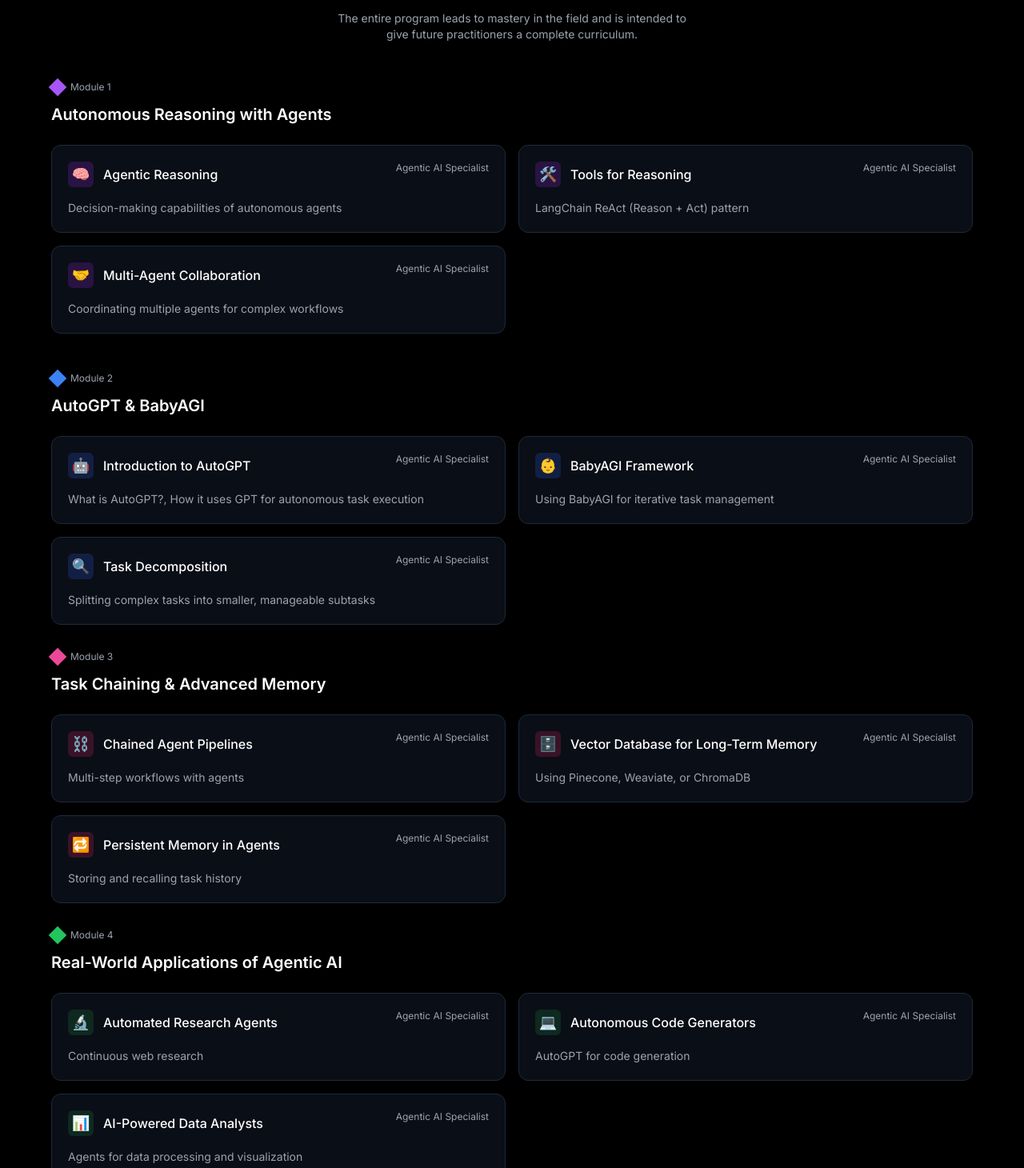
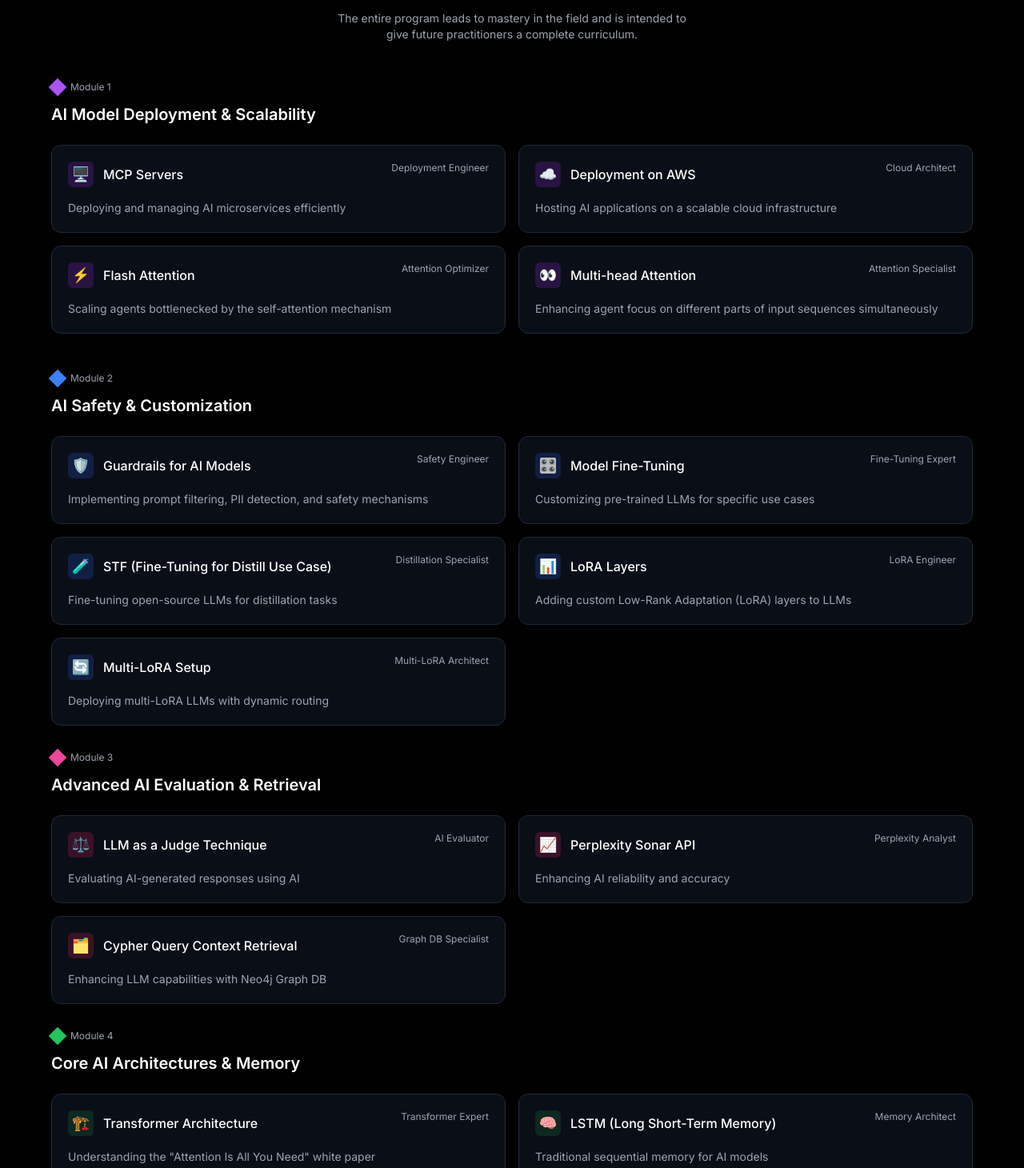
Before and after one commit to LWintern/the-agentic-ai, a Next.js app: page /advancedagenticai in a window 1280 px wide. Shown: the part 610-2070 px from the top of the page at 80% size. Built offline with nearby package versions, Linux system fonts and the light colour scheme.

Commit message:
add content

```diff
--- a/src/components/advancedagenticai/CoursePage/Roadmap.tsx
+++ b/src/components/advancedagenticai/CoursePage/Roadmap.tsx
@@ -96,122 +96,137 @@
   const roadmapData: ModuleData[] = [
     {
       level: 1,
-      title: "Autonomous Reasoning with Agents",
+      title: "AI Model Deployment & Scalability",
       capsules: [
         {
-          name: "Agentic Reasoning",
+          name: "MCP Servers",
           outcome: [
-            "Decision-making capabilities of autonomous agents",
+            "Deploying and managing AI microservices efficiently"
           ],
-          badge: "Agentic AI Specialist",
-          icon: "🧠"
+          badge: "Deployment Engineer",
+          icon: "🖥️"
         },
         {
-          name: "Tools for Reasoning",
+          name: "Deployment on AWS",
           outcome: [
-            "LangChain ReAct (Reason + Act) pattern",
+            "Hosting AI applications on a scalable cloud infrastructure"
           ],
-          badge: "Agentic AI Specialist",
-          icon: "🛠️"
+          badge: "Cloud Architect",
+          icon: "☁️"
         },
         {
-          name: "Multi-Agent Collaboration",
+          name: "Flash Attention",
           outcome: [
-            "Coordinating multiple agents for complex workflows",
+            "Scaling agents bottlenecked by the self-attention mechanism"
           ],
-          badge: "Agentic AI Specialist",
-          icon: "🤝"
+          badge: "Attention Optimizer",
+          icon: "⚡"
+        },
+        {
+          name: "Multi-head Attention",
+          outcome: [
+            "Enhancing agent focus on different parts of input sequences simultaneously"
+          ],
+          badge: "Attention Specialist",
+          icon: "👀"
         }
       ]
     },
     {
       level: 2,
-      title: "AutoGPT & BabyAGI",
+      title: "AI Safety & Customization",
       capsules: [
         {
-          name: "Introduction to AutoGPT",
+          name: "Guardrails for AI Models",
           outcome: [
-            "What is AutoGPT?",
-            "How it uses GPT for autonomous task execution"
+            "Implementing prompt filtering, PII detection, and safety mechanisms"
           ],
-          badge: "Agentic AI Specialist",
-          icon: "🤖"
+          badge: "Safety Engineer",
+          icon: "🛡️"
         },
         {
-          name: "BabyAGI Framework",
+          name: "Model Fine-Tuning",
           outcome: [
-            "Using BabyAGI for iterative task management"
+            "Customizing pre-trained LLMs for specific use cases"
           ],
-          badge: "Agentic AI Specialist",
-          icon: "👶"
+          badge: "Fine-Tuning Expert",
+          icon: "🎛️"
         },
         {
-          name: "Task Decomposition",
+          name: "STF (Fine-Tuning for Distill Use Case)",
           outcome: [
-            "Splitting complex tasks into smaller, manageable subtasks"
+            "Fine-tuning open-source LLMs for distillation tasks"
           ],
-          badge: "Agentic AI Specialist",
-          icon: "🔍"
+          badge: "Distillation Specialist",
+          icon: "🧪"
+        },
+        {
+          name: "LoRA Layers",
+          outcome: [
+            "Adding custom Low-Rank Adaptation (LoRA) layers to LLMs"
+          ],
+          badge: "LoRA Engineer",
+          icon: "📊"
+        },
+        {
+          name: "Multi-LoRA Setup",
+          outcome: [
+            "Deploying multi-LoRA LLMs with dynamic routing"
+          ],
+          badge: "Multi-LoRA Architect",
+          icon: "🔄"
         }
       ]
     },
     {
       level: 3,
-      title: "Task Chaining & Advanced Memory",
+      title: "Advanced AI Evaluation & Retrieval",
       capsules: [
         {
-          name: "Chained Agent Pipelines",
+          name: "LLM as a Judge Technique",
           outcome: [
-            "Multi-step workflows with agents"
+            "Evaluating AI-generated responses using AI"
           ],
-          badge: "Agentic AI Specialist",
-          icon: "⛓️"
+          badge: "AI Evaluator",
+          icon: "⚖️"
         },
         {
-          name: "Vector Database for Long-Term Memory",
+          name: "Perplexity Sonar API",
           outcome: [
-            "Using Pinecone, Weaviate, or ChromaDB"
+            "Enhancing AI reliability and accuracy"
           ],
-          badge: "Agentic AI Specialist",
-          icon: "🗄️"
+          badge: "Perplexity Analyst",
+          icon: "📈"
         },
         {
-          name: "Persistent Memory in Agents",
+          name: "Cypher Query Context Retrieval",
           outcome: [
-            "Storing and recalling task history"
+            "Enhancing LLM capabilities with Neo4j Graph DB"
           ],
-          badge: "Agentic AI Specialist",
-          icon: "🔁"
+          badge: "Graph DB Specialist",
+          icon: "🗂️"
         }
       ]
     },
     {
       level: 4,
-      title: "Real-World Applications of Agentic AI",
+      title: "Core AI Architectures & Memory",
       capsules: [
         {
-          name: "Automated Research Agents",
+          name: "Transformer Architecture",
           outcome: [
-            "Continuous web research"
+            `Understanding the "Attention Is All You Need" white paper`
           ],
-          badge: "Agentic AI Specialist",
-          icon: "🔬"
+          badge: "Transformer Expert",
+          icon: "🏗️"
         },
         {
-          name: "Autonomous Code Generators",
+          name: "LSTM (Long Short-Term Memory)",
           outcome: [
-            "AutoGPT for code generation"
+            "Traditional sequential memory for AI models"
           ],
-          badge: "Agentic AI Specialist",
-          icon: "💻"
-        },
-        {
-          name: "AI-Powered Data Analysts",
-          outcome: [
-            "Agents for data processing and visualization"
-          ],
-          badge: "Agentic AI Specialist",
-          icon: "📊"
+          badge: "Memory Architect",
+          icon: "🧠"
         }
       ]
     }
--- a/src/components/agenticaiautonomoussystems/CoursePage/Roadmap.tsx
+++ b/src/components/agenticaiautonomoussystems/CoursePage/Roadmap.tsx
@@ -96,113 +96,151 @@
   const roadmapData: ModuleData[] = [
     {
       level: 1,
-      title: "Introduction to Agentic AI",
+      title: "Foundations of LLMs & Generative AI",
       capsules: [
         {
-          name: "What is Agentic AI?",
+          name: "Introduction to LLM and Generative AI",
           outcome: [
-            "Definition and characteristics of autonomous agents",
-            "Difference between traditional AI and Agentic AI"
+            "Understanding the fundamentals of LLMs and their capabilities"
           ],
-          badge: " Agentic AI Explorer",
+          badge: "Agentic AI Explorer",
+          icon: "🧠"
+        },
+        {
+          name: "AI Agents and Agentic Workflows",
+          outcome: [
+            "Implementing intelligent, autonomous AI agents"
+          ],
+          badge: "Agentic AI Explorer",
           icon: "🤖"
         },
         {
-          name: "Applications of Agentic AI",
+          name: "Multi-Modal LLM Applications",
           outcome: [
-            "Autonomous task execution (e.g., AutoGPT)",
-            "AI-powered personal assistants",
-            "Automated research agents"
+            "Integrating text, images, and other data modalities"
           ],
-          badge: " Agentic AI Explorer",
-          icon: "🚀"
+          badge: "Agentic AI Explorer",
+          icon: "🖼️"
         }
       ]
     },
     {
       level: 2,
-      title: "LangChain Basics",
+      title: "Advanced Retrieval & Context Handling",
       capsules: [
         {
-          name: "Introduction to LangChain",
+          name: "Chat Over Large Documents",
           outcome: [
-            "What is LangChain?",
-            "Key components: Chains, Memory, Agents"
+            "Leveraging vector stores (Qdrant DB, PG Vector, Pinecone) for document retrieval"
           ],
-          badge: " Agentic AI Explorer",
-          icon: "⛓️"
+          badge: "Agentic AI Explorer",
+          icon: "📚"
         },
         {
-          name: "Building Simple Agents",
+          name: "Retrieval-Augmented Generation (RAG)",
           outcome: [
-            "Creating a basic agent",
-            "Adding memory for context awareness"
+            "Enhancing AI responses with dynamic information retrieval"
           ],
-          badge: " Agentic AI Explorer",
-          icon: "🏗️"
+          badge: "Agentic AI Explorer",
+          icon: "🔍"
         },
         {
-          name: "Data Flow in LangChain",
+          name: "Context-Aware AI Applications",
           outcome: [
-            "How LangChain handles input, output, and agent interactions"
+            "Developing AI solutions that adapt to different contexts"
           ],
-          badge: " Agentic AI Explorer",
-          icon: "🔄"
+          badge: "Agentic AI Explorer",
+          icon: "🌐"
         }
       ]
     },
     {
       level: 3,
-      title: "Memory & Persistence",
+      title: "Memory & Knowledge Representation",
       capsules: [
         {
-          name: "Agent Memory Types",
+          name: "Memory-Aware AI Agents",
           outcome: [
-            "Short-term memory (Session-based)",
-            "Long-term memory (Vector databases)"
+            "Utilizing Qdrant DB and Neo4j Graph for persistent AI memory"
           ],
-          badge: " Agentic AI Explorer",
+          badge: "Agentic AI Explorer",
           icon: "🧠"
         },
         {
-          name: "Memory Management",
+          name: "Document-to-Graph DB and Embeddings",
           outcome: [
-            "Storing conversation history",
-            "Using embeddings for context recall"
+            "Transforming structured/unstructured data into graph-based representations"
           ],
-          badge: " Agentic AI Explorer",
-          icon: "🗃️"
+          badge: "Agentic AI Explorer",
+          icon: "📊"
         }
       ]
     },
     {
       level: 4,
-      title: "Basic Planning Models",
+      title: "Security, Control & Deployment",
       capsules: [
         {
-          name: "What is Planning in AI?",
+          name: "Security and Guardrails",
           outcome: [
-            "Planning vs. reasoning"
+            "Implementing self-hosted models (Llama-3, Gemma) for safety and compliance"
           ],
-          badge: " Agentic AI Explorer",
-          icon: "📝"
+          badge: "Agentic AI Explorer",
+          icon: "🛡️"
         },
         {
-          name: "Simple Planning Models",
+          name: "Autonomous vs. Controlled Workflows",
           outcome: [
-            "Goal-oriented planning",
-            "Decision trees for task execution"
+            "Understanding different agent workflow strategies"
           ],
-          badge: " Agentic AI Explorer",
-          icon: "🌳"
+          badge: "Agentic AI Explorer",
+          icon: "⚖️"
         },
         {
-          name: "Implementing Basic Planners",
+          name: "Human-in-the-Loop Interruptions",
           outcome: [
-            "Using LangChain's planner module"
+            "Allowing human oversight in AI-driven decisions"
           ],
-          badge: " Agentic AI Explorer",
-          icon: "⚙️"
+          badge: "Agentic AI Explorer",
+          icon: "👥"
+        }
+      ]
+    },
+    {
+      level: 5,
+      title: "Agent Orchestration & Scalability",
+      capsules: [
+        {
+          name: "AI Agent Orchestration with LangGraph",
+          outcome: [
+            "Managing multiple AI agents and workflows"
+          ],
+          badge: "Agentic AI Explorer",
+          icon: "🎼"
+        },
+        {
+          name: "Checkpointing in LangGraph",
+          outcome: [
+            "Ensuring fault tolerance and reproducibility in AI pipelines"
+          ],
+          badge: "Agentic AI Explorer",
+          icon: "✅"
+        },
+        {
+          name: "Tool Binding and API Calling",
+          outcome: [
+            "Enabling AI agents to interact with external tools/services"
+          ],
+          badge: "Agentic AI Explorer",
+          icon: "🔗"
+        },
+        {
+          name: "Intro to MCP Servers",
+          outcome: [
+            "Deploying and managing AI microservices efficiently"
+          ],
+          badge: "Agentic AI Explorer",
+          icon: "🚀"
         }
       ]
     }
```
